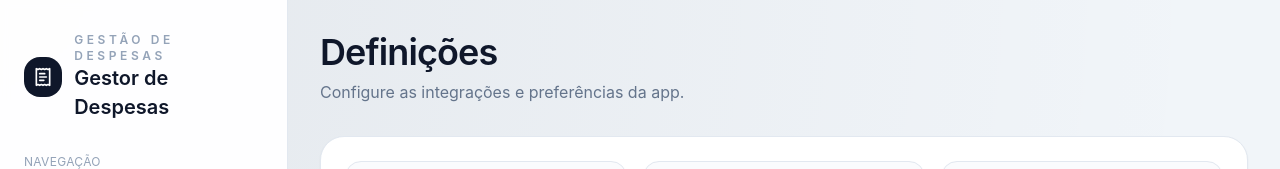
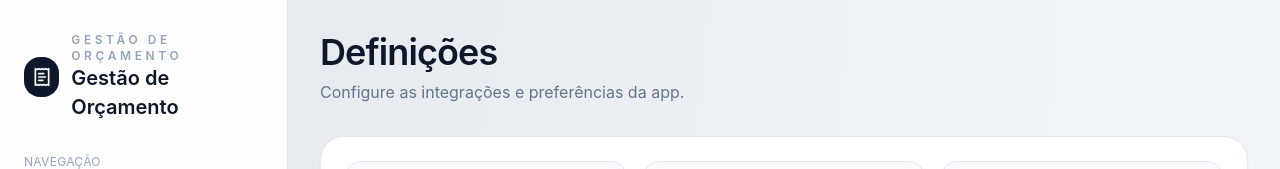
Before and after one commit to luistorresbarbosa/ai-budget-pwa, a React (Vite) app: page /settings in a window 1280 px wide. Shown: the top 169 px of the page. Built offline with nearby package versions, Linux system fonts and the light colour scheme.

Commit message:
Renomear aplicação para Gestão de Orçamento

```diff
--- a/index.html
+++ b/index.html
@@ -5,7 +5,7 @@
     <link rel="manifest" href="/manifest.webmanifest" />
     <link rel="icon" type="image/svg+xml" href="/favicon.svg" />
     <meta name="viewport" content="width=device-width, initial-scale=1.0" />
-    <title>Gestor de Despesas</title>
+    <title>Gestão de Orçamento</title>
   </head>
   <body>
     <div id="initial-loader" class="initial-loader" aria-hidden="true">
--- a/src/components/layout/AppLayout.tsx
+++ b/src/components/layout/AppLayout.tsx
@@ -90,8 +90,8 @@ export function AppLayout({ children }: PropsWithChildren) {
             <ReceiptText className="h-5 w-5" />
           </span>
           <div>
-            <p className="text-xs uppercase tracking-[0.3em] text-slate-400">Gestão de despesas</p>
-            <span className="text-xl font-semibold">Gestor de Despesas</span>
+            <p className="text-xs uppercase tracking-[0.3em] text-slate-400">Gestão de orçamento</p>
+            <span className="text-xl font-semibold">Gestão de Orçamento</span>
           </div>
         </div>
         <nav className="flex-1 space-y-6">
@@ -114,7 +114,7 @@ export function AppLayout({ children }: PropsWithChildren) {
             <span className="flex h-9 w-9 items-center justify-center rounded-xl bg-slate-900 text-white">
               <ReceiptText className="h-5 w-5" />
             </span>
-            <span>Gestor de Despesas</span>
+            <span>Gestão de Orçamento</span>
           </div>
           <span className="rounded-full border border-slate-200 bg-white px-3 py-1 text-xs text-slate-500">
             PWA
--- a/vite.config.ts
+++ b/vite.config.ts
@@ -10,9 +10,9 @@ export default defineConfig({
       registerType: 'autoUpdate',
       includeAssets: ['favicon.svg', 'icons/icon-192.png', 'icons/icon-512.png', 'icons/wallet.svg', 'icons/wallet-maskable.svg'],
       manifest: {
-        name: 'Gestor de Despesas',
-        short_name: 'Despesas',
-        description: 'Gestão prática de despesas pessoais e transferências.',
+        name: 'Gestão de Orçamento',
+        short_name: 'Orçamento',
+        description: 'Gestão prática de orçamento pessoal e transferências.',
         theme_color: '#0f172a',
         background_color: '#f8fafc',
         display: 'standalone',
```
Also changed, not shown: n8n/README.md, public/manifest.webmanifest, 2 other files (tests, documents, lock files or other folders).
